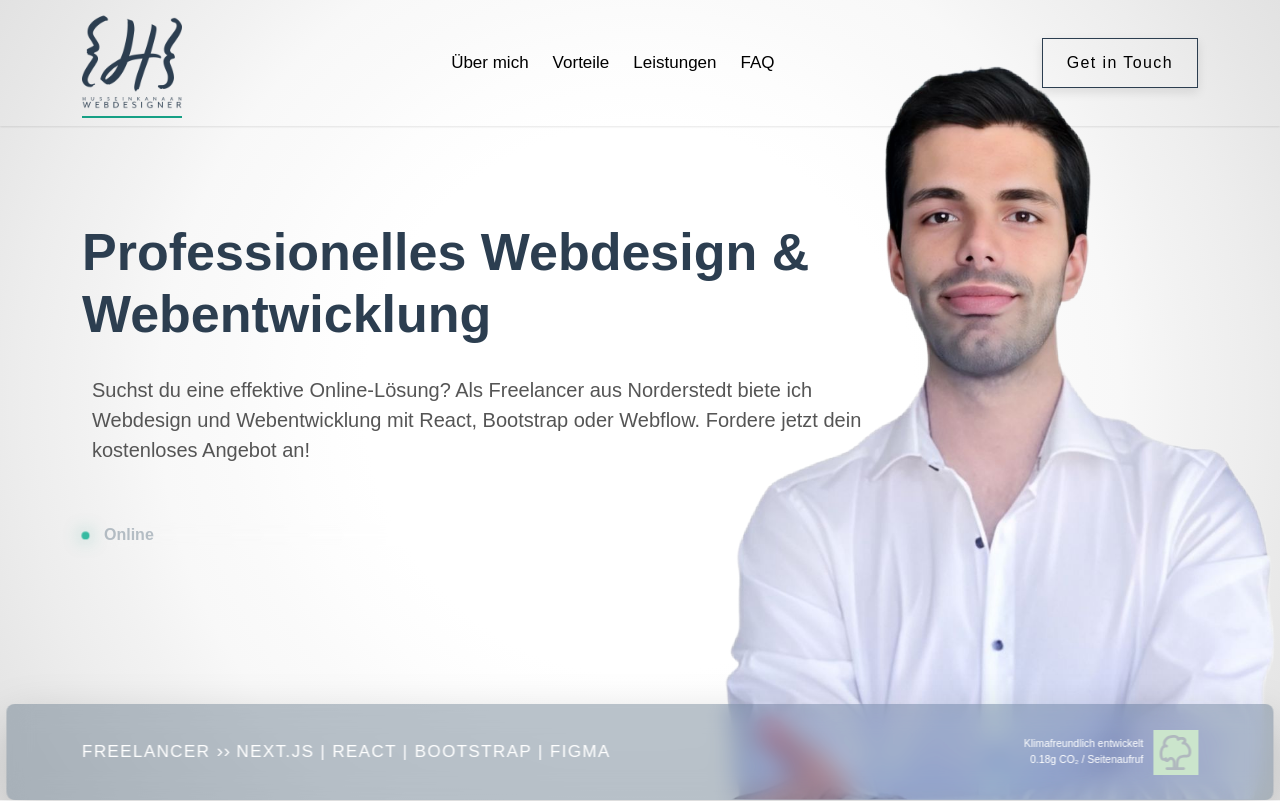
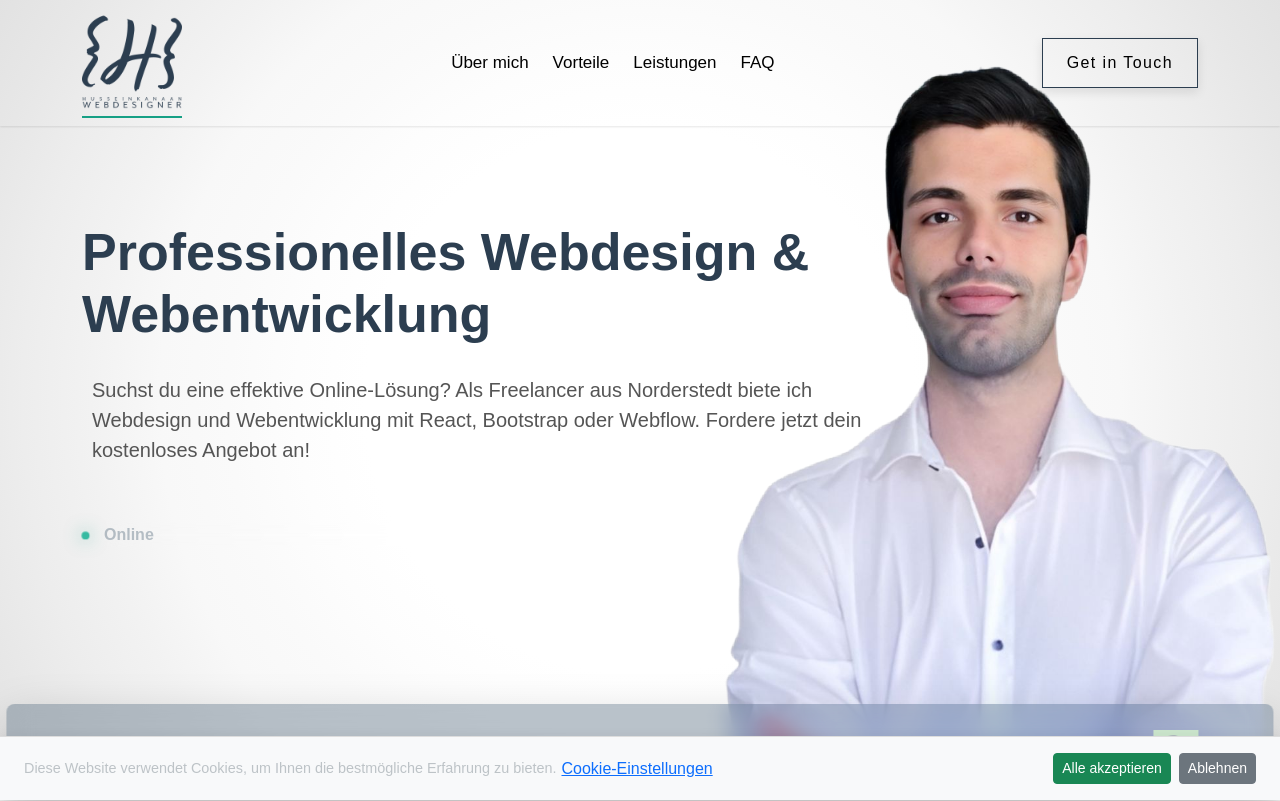
Before and after one commit to HusseinKanaan/Portfoloio3, a Next.js app: page / in a window 1280 px wide. Shown: the top 801 px of the page. Built offline with nearby package versions, Linux system fonts and the light colour scheme; a web font is replaced by a local one.

Commit message:
CookieBanner und Verlinkungen

```diff
--- /dev/null
+++ b/components/CookieBanner.js
@@ -0,0 +1,73 @@
+// components/CookieBanner.js
+import { useState } from 'react';
+import styles from './CookieBanner.module.css';
+
+const CookieBanner = ({ toggleSettings }) => {
+  const [isVisible, setIsVisible] = useState(true);
+  const [settingsVisible, setSettingsVisible] = useState(false);
+
+  const handleAccept = () => {
+    localStorage.setItem('cookieConsent', 'accepted');
+    setIsVisible(false);
+  };
+
+  const handleDecline = () => {
+    localStorage.setItem('cookieConsent', 'declined');
+    setIsVisible(false);
+  };
+
+  const toggleSettingsHandler = () => {
+    setSettingsVisible(!settingsVisible);
+    if (toggleSettings) toggleSettings();  // Optional: Falls eine äußere Funktion übergeben wird.
+  };
+
+  if (!isVisible) {
+    return null;
+  }
+
+  return (
+    <div className={`fixed-bottom bg-light py-3 px-4 shadow ${styles.cookieBanner}`}>
+      <div className="d-flex justify-content-between align-items-center">
+        <p className="mb-0">
+          Diese Website verwendet Cookies, um Ihnen die bestmögliche Erfahrung zu bieten.{' '}
+          <button className="btn btn-link p-0" onClick={toggleSettingsHandler}>
+            Cookie-Einstellungen
+          </button>
+        </p>
+        <div>
+          <button className="btn btn-success btn-sm me-2" onClick={handleAccept}>
+            Alle akzeptieren
+          </button>
+          <button className="btn btn-secondary btn-sm" onClick={handleDecline}>
+            Ablehnen
+          </button>
+        </div>
+      </div>
+      {settingsVisible && (
+        <div className="mt-3 border-top pt-3">
+          <h6>Cookie-Einstellungen</h6>
+          <p>Sie können auswählen, welche Arten von Cookies Sie zulassen möchten:</p>
+          <ul>
+            <li>
+              <input type="checkbox" id="essential" checked disabled />
+              <label htmlFor="essential"> Notwendige Cookies (immer aktiv)</label>
+            </li>
+            <li>
+              <input type="checkbox" id="analytics" />
+              <label htmlFor="analytics"> Analyse-Cookies</label>
+            </li>
+            <li>
+              <input type="checkbox" id="marketing" />
+              <label htmlFor="marketing"> Marketing-Cookies</label>
+            </li>
+          </ul>
+          <button className="btn btn-primary btn-sm" onClick={handleAccept}>
+            Auswahl speichern
+          </button>
+        </div>
+      )}
+    </div>
+  );
+};
+
+export default CookieBanner;
--- /dev/null
+++ b/components/CookieBanner.module.css
@@ -0,0 +1,14 @@
+/* styles/CookieBanner.module.css */
+.cookieBanner {
+    z-index: 1050;
+    border-top: 1px solid #ddd;
+  }
+
+  .cookieBanner p {
+    font-size: 0.9rem;
+  }
+
+  .cookieBanner h6 {
+    font-size: 1rem;
+    font-weight: bold;
+  }
--- a/components/Footer.js
+++ b/components/Footer.js
@@ -3,8 +3,9 @@ import Typewriter from "../components/Typewriter";
 import ContactForm from "./ContactForm";
 import Image from "next/image";
 import Link from 'next/link';
+import CookieBanner from "./cookieBanner";
 
-const Footer = () => {
+const Footer = ({ toggleSettings }) => {
     return (
         <footer className={styles.footer}>
             <div className={styles.footerContainer}>
@@ -37,14 +38,14 @@ const Footer = () => {
                         <h5>Portfolio</h5>
                         <ul>
                             <li><a href="#">Projekte</a></li>
-                            <li><a href="#">Leistungen</a></li>
-                            <li><a href="#">Technologien</a></li>
+                            <li><Link href="#service">Leistungen</Link></li>
+                            <li><Link href="/about/#piechart">Technologien</Link></li>
                         </ul>
                     </div>
                     <div className={styles.footerColumn}>
                         <h5>Informationen</h5>
                         <ul>
-                            <li><a href="#">Über mich</a></li>
+                            <li><Link href="/about">Über mich</Link></li>
                             <li><a href="#">Blog</a></li>
                             <li><a href="#">FAQ</a></li>
                         </ul>
@@ -53,7 +54,7 @@ const Footer = () => {
                         <h5>Rechtliches</h5>
                         <ul>
                             <li><Link href="/datenschutz"> Datenschutz</Link></li>
-                            <li><a href="#">AGB</a></li>
+                            <li><Link href='/#cookie-settings'>Cookie-Einstellungen</Link></li>
                             <li><Link href="/impressum"> Impressum</Link></li>
                         </ul>
                     </div>
@@ -69,6 +70,7 @@ const Footer = () => {
                     </div>
                     <p>&copy; {new Date().getFullYear()} copyright</p>
                     <a href="#" className={styles.scrollTop}>Nach oben ↑</a>
+<CookieBanner/>
                 </div>
             </div>
         </footer>
--- a/pages/about.js
+++ b/pages/about.js
@@ -29,7 +29,7 @@ export default function About() {
             </div>
           </div> */}
 
-        <section className='pie-chart-container-height d-flex align-items-center'>
+        <section id='piechart' className='pie-chart-container-height d-flex align-items-center'>
           {/*         <div className='pie-chart-heading'></div> */}
           <div className=" d-flex vw-100  align-items-center justify-content-center sibi">
             <div className='pie-chart-text position-relative pie-chart-container-partdesigner'>
```
